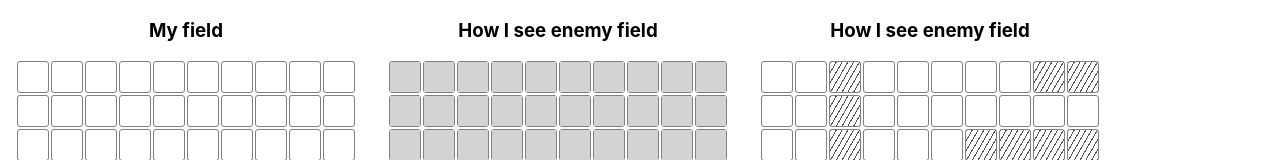
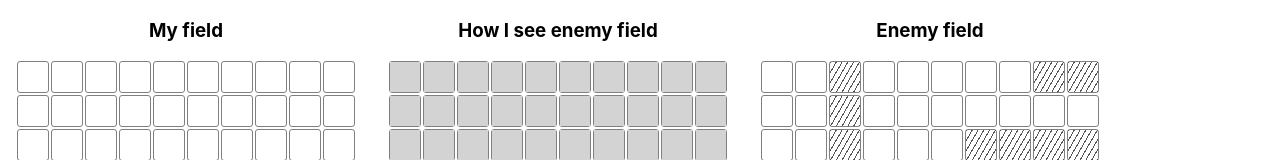
Before and after one commit to belbcode/battleship, a React (Create React App) app: page / in a window 1280 px wide. Shown: the top 160 px of the page. Built offline with nearby package versions, Linux system fonts and the light colour scheme.

Commit message:
title fixed

```diff
--- a/src/Components/Game.jsx
+++ b/src/Components/Game.jsx
@@ -1,5 +1,5 @@
 import { useState } from "react";
-import { cloneDeep, map } from "lodash";
+import { cloneDeep } from "lodash";
 import GameField from "../lib/gameField";
 import Field from "./Field";
 import "../style/game.css";
@@ -54,7 +54,7 @@ const Game = () => {
                     <Field field={enemyField.field} handleCellClick={shoot} />
                 </div>
                 <div>
-                    <h3>How I see enemy field</h3>
+                    <h3>Enemy field</h3>
                     <Field field={aiField.field} handleCellClick={() => {}} />
                 </div>
             </div>
```
